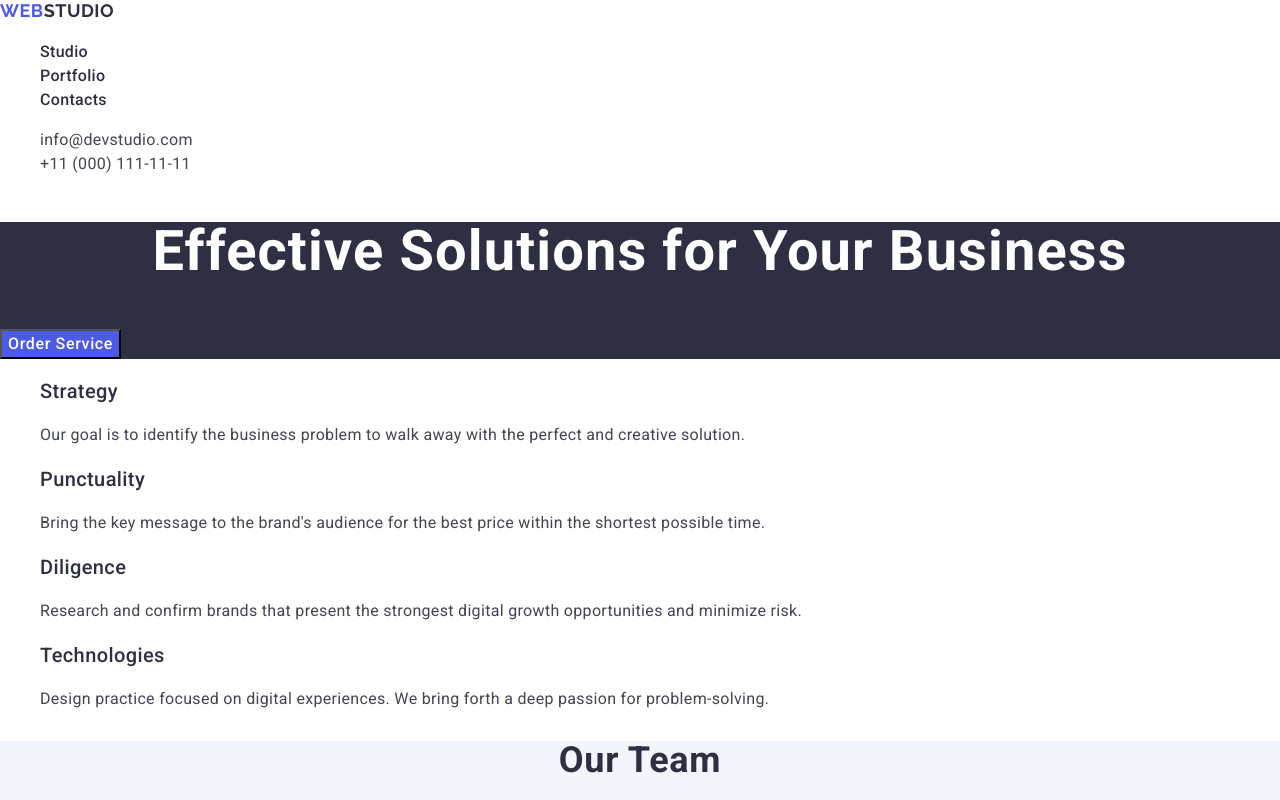
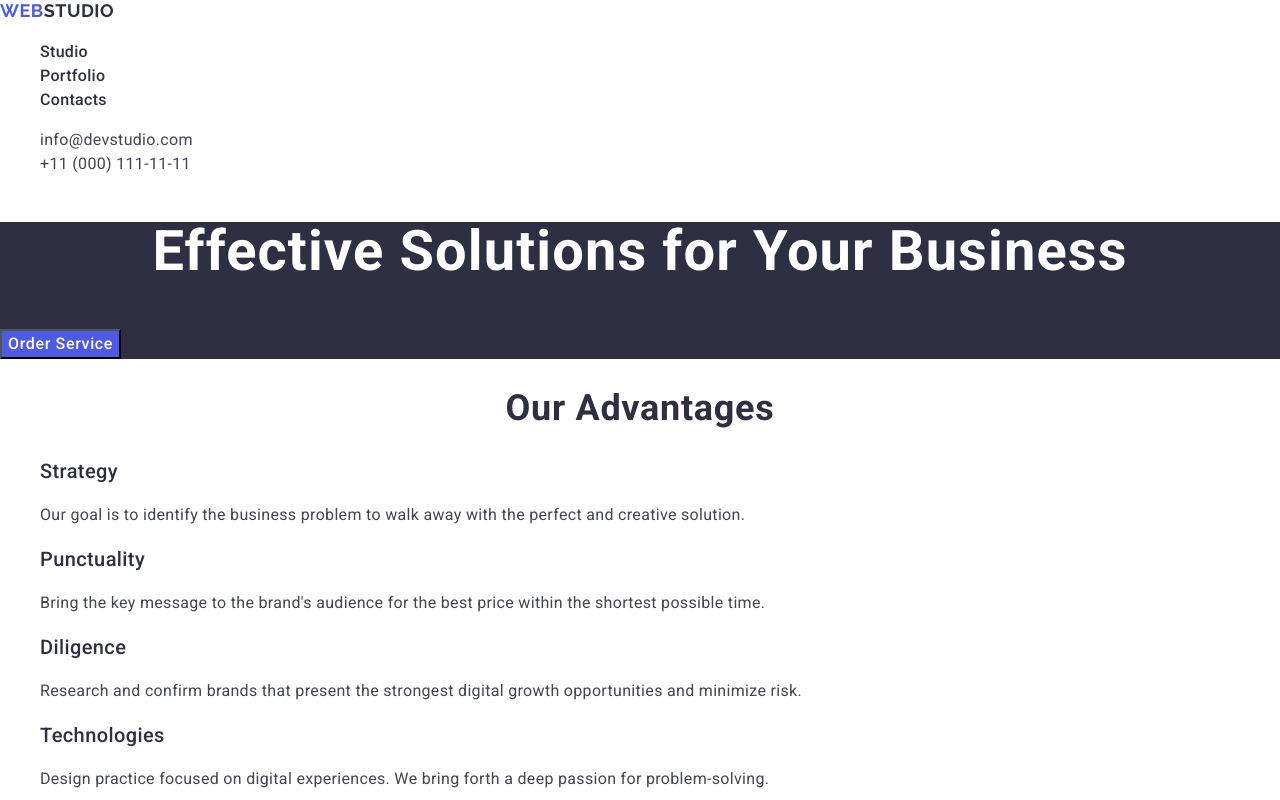
Before and after one commit to 0ntre/goit-homework-02, a plain HTML site: page index.html in a window 1280 px wide. Shown: the top 800 px of the page. Drawn offline with nearby package versions, Linux system fonts and the light colour scheme.

Commit message:
Update index.html

```diff
--- a/index.html
+++ b/index.html
@@ -60,6 +60,7 @@
 
       <!-- Our advantages -->
       <section class="advantages">
+        <h2 class="header-2">Our advantages</h2>
         <ul class="list advantages-list">
           <li>
             <h3 class="header-3">Strategy</h3>
```
